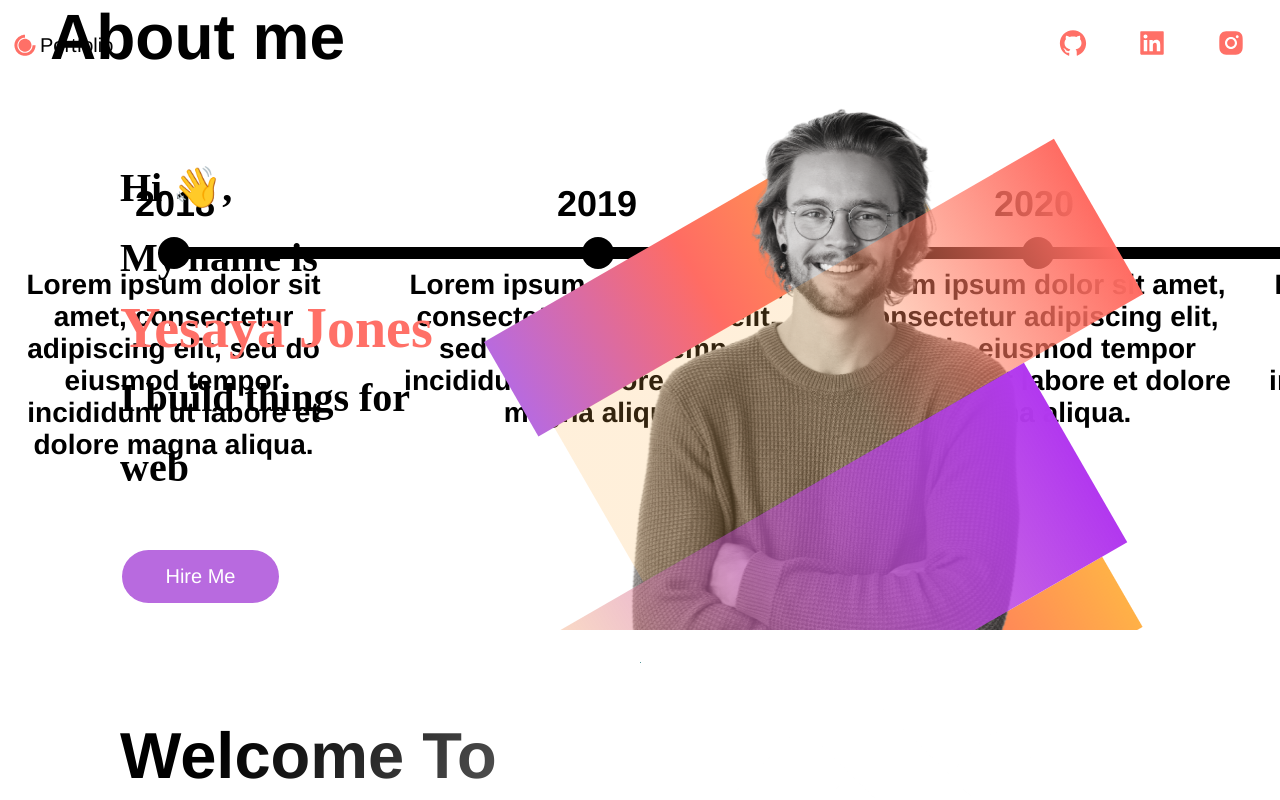
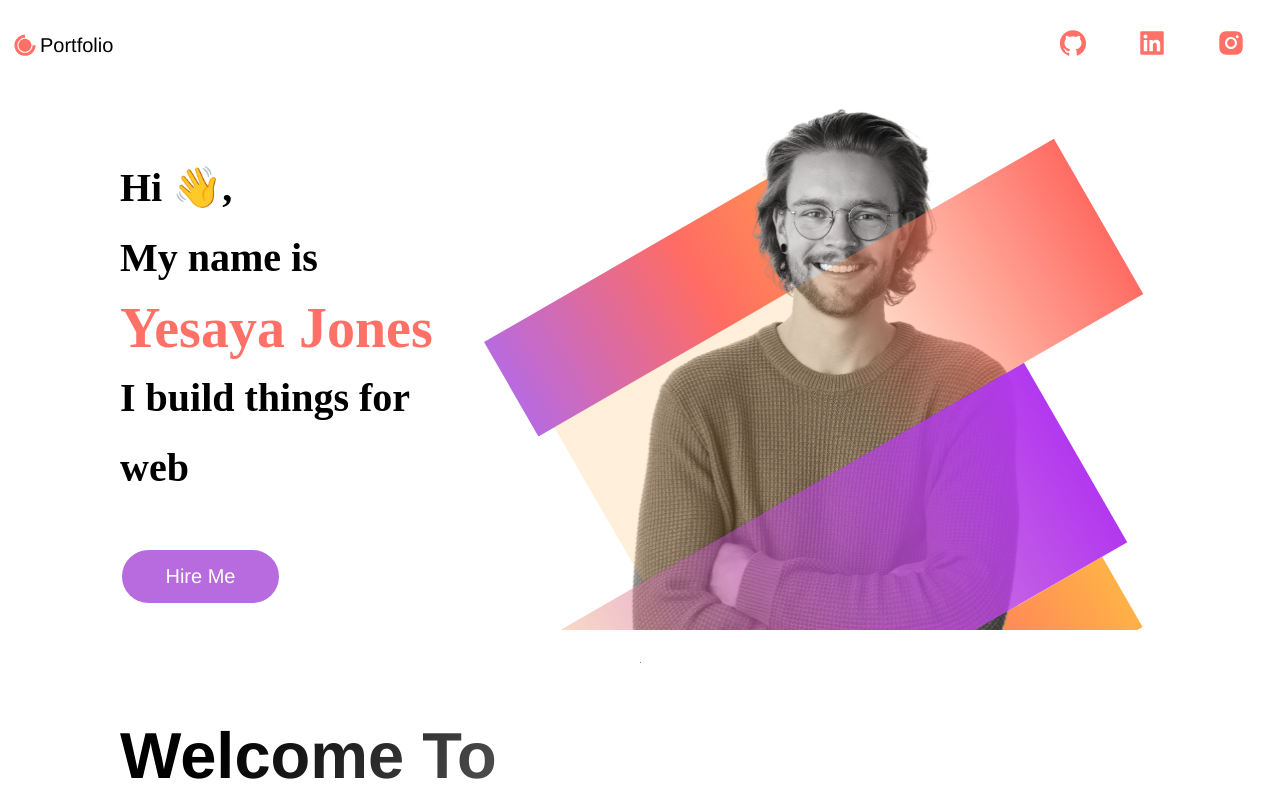
Before and after one commit to yesayajones/portfolio, a Next.js app: page / in a window 1280 px wide. Shown: the top 800 px of the page. Built offline with nearby package versions, Linux system fonts and the light colour scheme.

Commit message:
chore: Remove timeline component

```diff
--- a/src/components/TimeLine/TimeLine.js
+++ /dev/null
@@ -1,45 +0,0 @@
-import React from "react";
-import { BoxWrapper, AboutMe, Group, Timeline, OverlapGroup, Rectangle, Ellipse, Div, Ellipse2, Ellipse3, TextWrapper, TextWrapper2, TextWrapper3, TextWrapper4, P, TextWrapper5, TextWrapper6, TextWrapper7, TextWrapper8 } from "./TimeLineStyles.js";
-
-const Box = () => {
-  return (
-    <BoxWrapper>
-      <AboutMe>
-        <Group>
-          <Timeline>
-            <OverlapGroup>
-              <Rectangle />
-              <Ellipse />
-              <Div />
-              <Ellipse2 />
-              <Ellipse3 />
-            </OverlapGroup>
-          </Timeline>
-          <TextWrapper>2018</TextWrapper>
-          <TextWrapper2>2019</TextWrapper2>
-          <TextWrapper3>2020</TextWrapper3>
-          <TextWrapper4>2021</TextWrapper4>
-          <P>
-            Lorem ipsum dolor sit amet, consectetur adipiscing elit, sed do
-            eiusmod tempor incididunt ut labore et dolore magna aliqua.
-          </P>
-          <TextWrapper5>
-            Lorem ipsum dolor sit amet, consectetur adipiscing elit, sed do
-            eiusmod tempor incididunt ut labore et dolore magna aliqua.
-          </TextWrapper5>
-          <TextWrapper6>
-            Lorem ipsum dolor sit amet, consectetur adipiscing elit, sed do
-            eiusmod tempor incididunt ut labore et dolore magna aliqua.
-          </TextWrapper6>
-          <TextWrapper7>
-            Lorem ipsum dolor sit amet, consectetur adipiscing elit, sed do
-            eiusmod tempor incididunt ut labore et dolore magna aliqua.
-          </TextWrapper7>
-        </Group>
-        <TextWrapper8>About me</TextWrapper8>
-      </AboutMe>
-    </BoxWrapper>
-  );
-};
-
-export default Box;
--- a/src/components/TimeLine/TimeLineStyles.js
+++ /dev/null
@@ -1,200 +0,0 @@
-import styled from "styled-components";
-
-export const BoxWrapper = styled.div`
-  border: 0px none;
-  overflow-x: hidden;
-`;
-
-export const AboutMe = styled.div`
-  height: 597px;
-  left: 0;
-  position: fixed;
-  top: 0;
-  width: 1661px;
-`;
-
-export const Group = styled.div`
-  height: 414px;
-  left: 0;
-  position: absolute;
-  top: 183px;
-  width: 1675px;
-`;
-
-export const Timeline = styled.div`
-  height: 32px;
-  left: 158px;
-  position: absolute;
-  top: 54px;
-  width: 1320px;
-`;
-
-export const OverlapGroup = styled.div`
-  height: 32px;
-  position: relative;
-`;
-
-export const Rectangle = styled.div`
-  background-color: #000000;
-  height: 12px;
-  left: 15px;
-  position: absolute;
-  top: 10px;
-  width: 1289px;
-`;
-
-export const Ellipse = styled.div`
-  background-color: #000000;
-  border-radius: 16px;
-  height: 32px;
-  left: 0;
-  position: absolute;
-  top: 0;
-  width: 32px;
-`;
-
-export const Div = styled.div`
-  background-color: #000000;
-  border-radius: 16px;
-  height: 32px;
-  left: 424px;
-  position: absolute;
-  top: 0;
-  width: 32px;
-`;
-
-export const Ellipse2 = styled.div`
-  background-color: #000000;
-  border-radius: 16px;
-  height: 32px;
-  left: 864px;
-  position: absolute;
-  top: 0;
-  width: 32px;
-`;
-
-export const Ellipse3 = styled.div`
-  background-color: #000000;
-  border-radius: 16px;
-  height: 32px;
-  left: 1288px;
-  position: absolute;
-  top: 0;
-  width: 32px;
-`;
-
-export const TextWrapper = styled.div`
-  color: #000000;
-  font-family: "Poppins-SemiBold", Helvetica;
-  font-size: 36px;
-  font-weight: 600;
-  left: 135px;
-  letter-spacing: 0;
-  line-height: normal;
-  position: absolute;
-  top: 0;
-`;
-
-export const TextWrapper2 = styled.div`
-  color: #000000;
-  font-family: "Poppins-SemiBold", Helvetica;
-  font-size: 36px;
-  font-weight: 600;
-  left: 557px;
-  letter-spacing: 0;
-  line-height: normal;
-  position: absolute;
-  top: 0;
-`;
-
-export const TextWrapper3 = styled.div`
-  color: #000000;
-  font-family: "Poppins-SemiBold", Helvetica;
-  font-size: 36px;
-  font-weight: 600;
-  left: 994px;
-  letter-spacing: 0;
-  line-height: normal;
-  position: absolute;
-  top: 0;
-`;
-
-export const TextWrapper4 = styled.div`
-  color: #000000;
-  font-family: "Poppins-SemiBold", Helvetica;
-  font-size: 36px;
-  font-weight: 600;
-  left: 1423px;
-  letter-spacing: 0;
-  line-height: normal;
-  position: absolute;
-  top: 0;
-`;
-
-export const P = styled.p`
-  color: #000000;
-  font-family: "Poppins-SemiBold", Helvetica;
-  font-size: 28px;
-  font-weight: 600;
-  left: 0;
-  letter-spacing: 0;
-  line-height: normal;
-  position: absolute;
-  text-align: center;
-  top: 86px;
-  width: 347px;
-`;
-
-export const TextWrapper5 = styled.div`
-  color: #000000;
-  font-family: "Poppins-SemiBold", Helvetica;
-  font-size: 28px;
-  font-weight: 600;
-  left: 400px;
-  letter-spacing: 0;
-  line-height: normal;
-  position: absolute;
-  text-align: center;
-  top: 86px;
-  width: 394px;
-`;
-
-export const TextWrapper6 = styled.div`
-  color: #000000;
-  font-family: "Poppins-SemiBold", Helvetica;
-  font-size: 28px;
-  font-weight: 600;
-  left: 841px;
-  letter-spacing: 0;
-  line-height: normal;
-  position: absolute;
-  text-align: center;
-  top: 86px;
-  width: 394px;
-`;
-
-export const TextWrapper7 = styled.div`
-  color: #000000;
-  font-family: "Poppins-SemiBold", Helvetica;
-  font-size: 28px;
-  font-weight: 600;
-  left: 1265px;
-  letter-spacing: 0;
-  line-height: normal;
-  position: absolute;
-  text-align: center;
-  top: 86px;
-  width: 394px;
-`;
-
-export const TextWrapper8 = styled.div`
-  color: #000000;
-  font-family: "Poppins-SemiBold", Helvetica;
-  font-size: 64px;
-  font-weight: 600;
-  left: 50px;
-  letter-spacing: 0;
-  line-height: normal;
-  position: absolute;
-  top: 0;
-`;
--- a/src/pages/index.js
+++ b/src/pages/index.js
@@ -11,6 +11,7 @@ import Intro from '../components/Intro/Intro';
 //Imports the Layout and Section components
 import { Layout } from '../layout/Layout';
 import { Section } from '../styles/GlobalComponents';
+import New from '../components/New/New';
 
 //Defines a function component  Home that returns a Layout component with several child components.
 const Home = () => {
@@ -29,9 +30,7 @@ const Home = () => {
 					<BgAnimation />
 				</Section>
 				<Projects />
-				{/* <Stack /> */}
 				<Technologies />
-				<Timeline />
 				<Acomplishments />
 			</Layout>
 		</>
```
